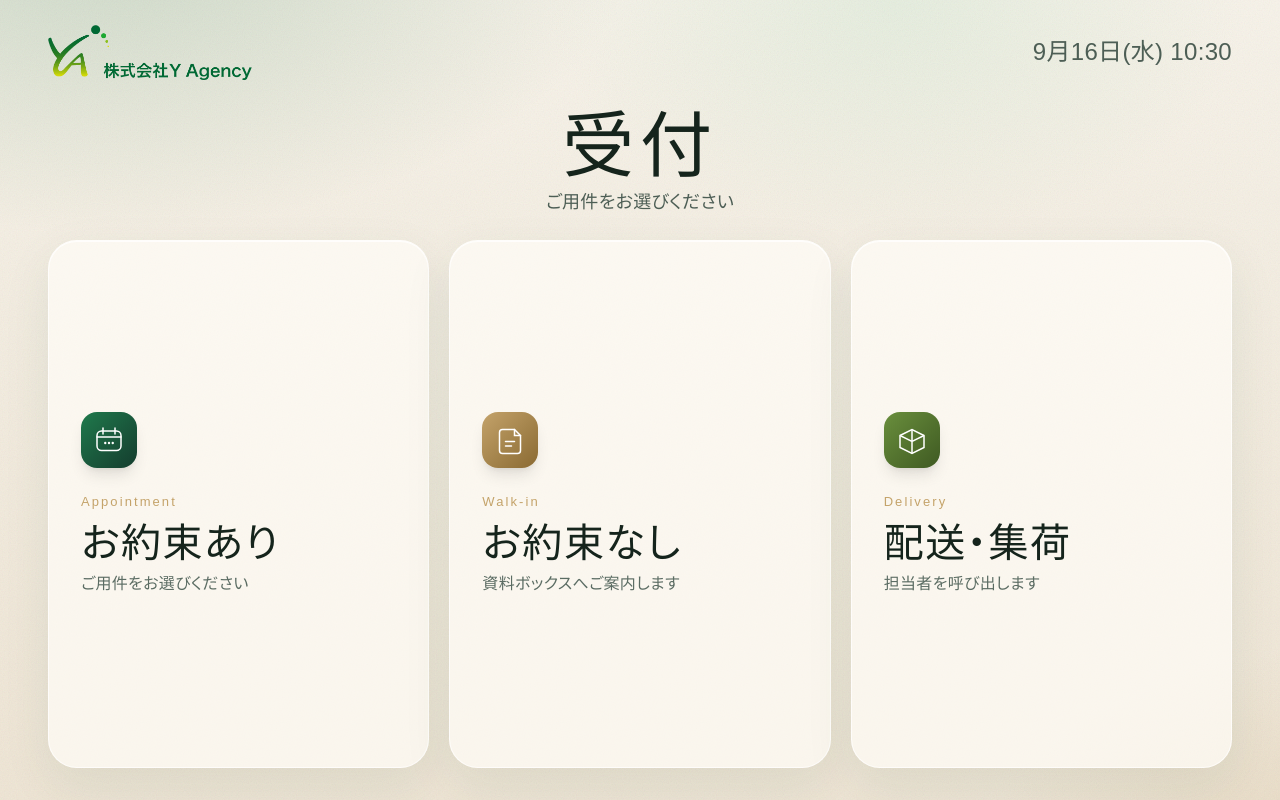
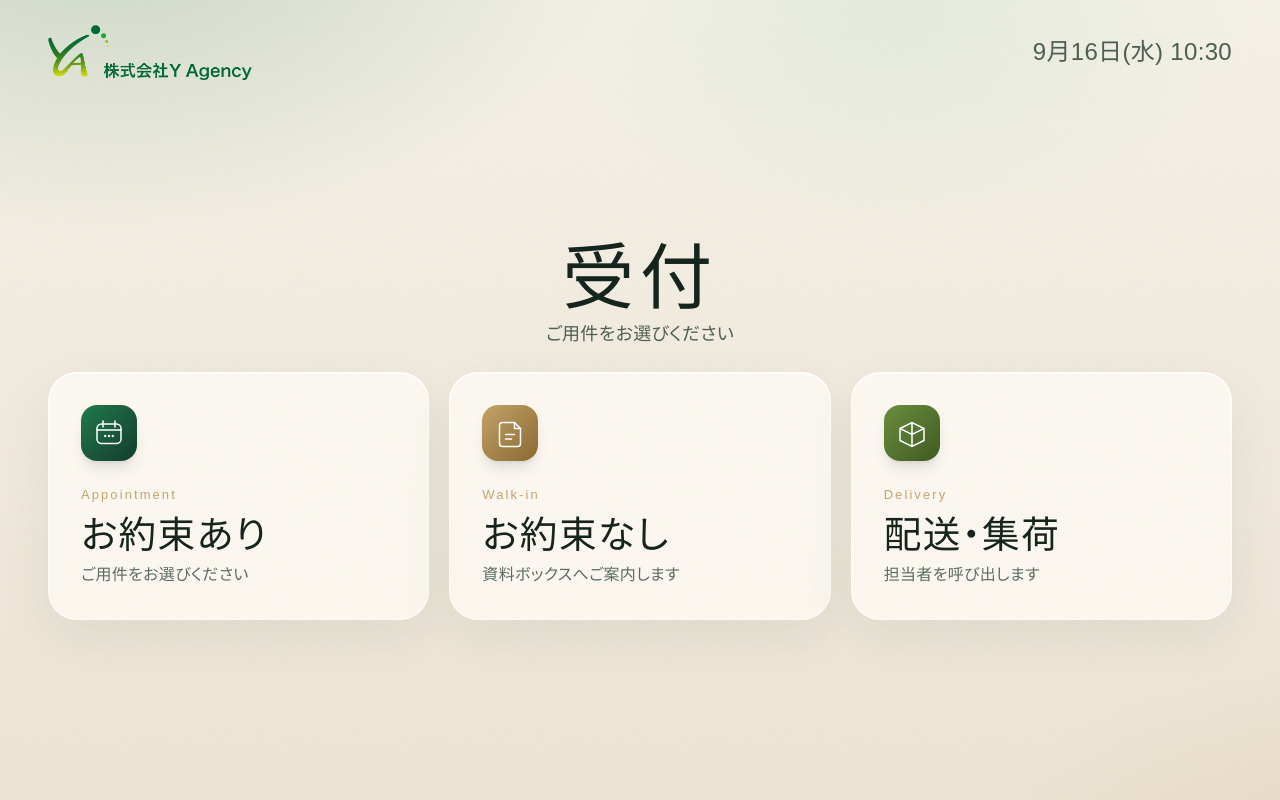
Before and after one commit to YA-Itou/y-agency-reception, a Next.js app: page / in a window 1280 px wide. Both pictures are taken after a click on the button "受付を開始する". Built offline with nearby package versions, Linux system fonts and the light colour scheme; a web font is replaced by a local one.

Commit message:
確認済みの受付カードレイアウトを本番に反映する

```diff
--- a/src/components/kiosk/HomeScreen.tsx
+++ b/src/components/kiosk/HomeScreen.tsx
@@ -60,36 +60,40 @@ const cards: HomeCard[] = [
 
 export function HomeScreen({ onSelect }: { onSelect: (id: HomeId) => void }) {
   return (
-    <div className="flex flex-1 flex-col">
-      <div className="fade-up mt-6 mb-6 text-center">
+    <main className="flex flex-1 items-center py-4">
+      <div className="w-full">
+        <div className="fade-up mb-6 text-center">
           <h1 className="font-[family-name:var(--font-serif)] text-6xl font-medium tracking-[0.08em] text-[#15241c] lg:text-7xl">
             受付
           </h1>
           <p className="mt-3 text-lg font-medium text-[#4d5e55]">ご用件をお選びください</p>
         </div>
-      <div className="fade-up-delay grid flex-1 grid-cols-3 gap-5 pb-2">
+        <div className="fade-up-delay grid grid-cols-3 gap-5">
           {cards.map((card) => (
             <button
               key={card.id}
               type="button"
               onClick={() => onSelect(card.id)}
-            className="tile glass flex h-full min-h-[220px] flex-col items-start justify-center gap-6 rounded-[1.8rem] p-7 text-left lg:p-8"
+              className="tile glass w-full rounded-[1.8rem] p-7 text-left align-top lg:p-8"
             >
-            <div
-              className={`flex h-14 w-14 items-center justify-center rounded-2xl bg-gradient-to-br ${card.accent} text-white shadow-lg`}
+              <span className="flex flex-col items-start gap-6">
+                <span
+                  className={`flex h-14 w-14 shrink-0 items-center justify-center rounded-2xl bg-gradient-to-br ${card.accent} text-white shadow-lg`}
                 >
                   {card.icon}
-            </div>
-            <div>
-              <p className="text-[13px] tracking-[0.16em] text-[#c4a36a]">{card.en}</p>
-              <p className="mt-2 whitespace-nowrap font-[family-name:var(--font-serif)] text-[2.5rem] font-medium leading-none tracking-[0.04em] text-[#15241c]">
+                </span>
+                <span className="block">
+                  <span className="block text-[13px] tracking-[0.16em] text-[#c4a36a]">{card.en}</span>
+                  <span className="mt-2 block whitespace-nowrap font-[family-name:var(--font-serif)] text-[2.35rem] font-medium leading-none tracking-[0.04em] text-[#15241c]">
                     {card.title}
-              </p>
-              <p className="mt-3 text-base text-[#5b6c63]">{card.hint}</p>
-            </div>
+                  </span>
+                  <span className="mt-3 block text-base text-[#5b6c63]">{card.hint}</span>
+                </span>
+              </span>
             </button>
           ))}
         </div>
       </div>
+    </main>
   );
 }
--- a/src/components/kiosk/MockAppointmentMenuScreen.tsx
+++ b/src/components/kiosk/MockAppointmentMenuScreen.tsx
@@ -1,7 +1,7 @@
 "use client";
 
-import { APPOINTMENT_MENUS, type AppointmentMenuItem } from "@/lib/appointment-menu";
-import { BackButton, ScreenCard } from "./ui";
+import type { AppointmentMenuItem } from "@/lib/appointment-menu";
+import { AppointmentMenuScreen } from "./AppointmentMenuScreen";
 
 export function MockAppointmentMenuScreen({
   onBack,
@@ -10,51 +10,5 @@ export function MockAppointmentMenuScreen({
   onBack: () => void;
   onSelect: (item: AppointmentMenuItem) => void;
 }) {
-  return (
-    <main className="flex flex-1 items-center py-4">
-      <div className="mx-auto w-full max-w-5xl">
-        <ScreenCard className="w-full">
-          <p className="text-[11px] tracking-[0.16em] text-[#c4a36a]">APPOINTMENT</p>
-          <h2 className="mt-2 text-[2rem] font-medium leading-snug text-[#15241c]">ご用件をお選びください</h2>
-          <p className="mt-2 text-sm text-[#6b7a72]">お約束の内容に近い項目をタップしてください</p>
-          <div className="mt-6 grid grid-cols-3 gap-4">
-            {APPOINTMENT_MENUS.map((item) => (
-              <button
-                key={item.id}
-                type="button"
-                onClick={() => onSelect(item)}
-                className="tile glass w-full rounded-[1.6rem] p-6 text-left align-top"
-              >
-                <span className="flex flex-col items-start gap-5">
-                  <span
-                    className={`flex h-12 w-12 shrink-0 items-center justify-center rounded-2xl bg-gradient-to-br ${item.accent} text-white shadow-md`}
-                  >
-                    <svg viewBox="0 0 48 48" className="h-6 w-6" fill="none" aria-hidden>
-                      <circle cx="24" cy="16" r="7" stroke="currentColor" strokeWidth="2" />
-                      <path
-                        d="M10 38c2.4-7 8-11 14-11s11.6 4 14 11"
-                        stroke="currentColor"
-                        strokeWidth="2"
-                        strokeLinecap="round"
-                      />
-                    </svg>
-                  </span>
-                  <span className="block">
-                    <span className="block text-[13px] tracking-[0.16em] text-[#c4a36a]">{item.en}</span>
-                    <span className="mt-2 block whitespace-nowrap font-[family-name:var(--font-serif)] text-[1.75rem] font-medium leading-snug tracking-[0.03em] text-[#15241c]">
-                      {item.label}
-                    </span>
-                    <span className="mt-2 block text-base text-[#5b6c63]">{item.hint}</span>
-                  </span>
-                </span>
-              </button>
-            ))}
-          </div>
-        </ScreenCard>
-        <div className="mt-4">
-          <BackButton onClick={onBack} />
-        </div>
-      </div>
-    </main>
-  );
+  return <AppointmentMenuScreen onBack={onBack} onSelect={onSelect} />;
 }
--- a/src/components/kiosk/MockHomeScreen.tsx
+++ b/src/components/kiosk/MockHomeScreen.tsx
@@ -1,99 +1,9 @@
 "use client";
 
-import type { ReactNode } from "react";
+import { HomeScreen, type HomeId } from "./HomeScreen";
 
-export type MockHomeId = "has-appointment" | "no-appointment" | "delivery";
-
-type HomeCard = {
-  id: MockHomeId;
-  title: string;
-  en: string;
-  hint: string;
-  accent: string;
-  icon: ReactNode;
-};
-
-const cards: HomeCard[] = [
-  {
-    id: "has-appointment",
-    title: "お約束あり",
-    en: "Appointment",
-    hint: "ご用件をお選びください",
-    accent: "from-[#1f7a4c] to-[#143d2e]",
-    icon: (
-      <svg viewBox="0 0 48 48" className="h-9 w-9" fill="none" aria-hidden>
-        <rect x="8" y="12" width="32" height="26" rx="6" stroke="currentColor" strokeWidth="2" />
-        <path d="M8 20h32M16 8v8M32 8v8" stroke="currentColor" strokeWidth="2" strokeLinecap="round" />
-        <circle cx="19" cy="28" r="1.6" fill="currentColor" />
-        <circle cx="24" cy="28" r="1.6" fill="currentColor" />
-        <circle cx="29" cy="28" r="1.6" fill="currentColor" />
-      </svg>
-    ),
-  },
-  {
-    id: "no-appointment",
-    title: "お約束なし",
-    en: "Walk-in",
-    hint: "資料ボックスへご案内します",
-    accent: "from-[#c4a36a] to-[#8a6a32]",
-    icon: (
-      <svg viewBox="0 0 48 48" className="h-9 w-9" fill="none" aria-hidden>
-        <path d="M14 10h16l8 8v20a4 4 0 0 1-4 4H14a4 4 0 0 1-4-4V14a4 4 0 0 1 4-4Z" stroke="currentColor" strokeWidth="2" />
-        <path d="M30 10v8h8M18 26h12M18 32h8" stroke="currentColor" strokeWidth="2" strokeLinecap="round" />
-      </svg>
-    ),
-  },
-  {
-    id: "delivery",
-    title: "配送・集荷",
-    en: "Delivery",
-    hint: "担当者を呼び出します",
-    accent: "from-[#6a8f3d] to-[#3f5a22]",
-    icon: (
-      <svg viewBox="0 0 48 48" className="h-9 w-9" fill="none" aria-hidden>
-        <path d="M8 18 24 10l16 8v16L24 42 8 34V18Z" stroke="currentColor" strokeWidth="2" />
-        <path d="M24 10v32M8 18l16 8 16-8" stroke="currentColor" strokeWidth="2" />
-      </svg>
-    ),
-  },
-];
+export type MockHomeId = HomeId;
 
 export function MockHomeScreen({ onSelect }: { onSelect: (id: MockHomeId) => void }) {
-  return (
-    <main className="flex flex-1 items-center py-4">
-      <div className="w-full">
-        <div className="fade-up mb-6 text-center">
-          <h1 className="font-[family-name:var(--font-serif)] text-6xl font-medium tracking-[0.08em] text-[#15241c] lg:text-7xl">
-            受付
-          </h1>
-          <p className="mt-3 text-lg font-medium text-[#4d5e55]">ご用件をお選びください</p>
-        </div>
-        <div className="fade-up-delay grid grid-cols-3 gap-5">
-          {cards.map((card) => (
-            <button
-              key={card.id}
-              type="button"
-              onClick={() => onSelect(card.id)}
-              className="tile glass w-full rounded-[1.8rem] p-7 text-left align-top lg:p-8"
-            >
-              <span className="flex flex-col items-start gap-6">
-                <span
-                  className={`flex h-14 w-14 shrink-0 items-center justify-center rounded-2xl bg-gradient-to-br ${card.accent} text-white shadow-lg`}
-                >
-                  {card.icon}
-                </span>
-                <span className="block">
-                  <span className="block text-[13px] tracking-[0.16em] text-[#c4a36a]">{card.en}</span>
-                  <span className="mt-2 block whitespace-nowrap font-[family-name:var(--font-serif)] text-[2.35rem] font-medium leading-none tracking-[0.04em] text-[#15241c]">
-                    {card.title}
-                  </span>
-                  <span className="mt-3 block text-base text-[#5b6c63]">{card.hint}</span>
-                </span>
-              </span>
-            </button>
-          ))}
-        </div>
-      </div>
-    </main>
-  );
+  return <HomeScreen onSelect={onSelect} />;
 }
```
Also changed, not shown: src/components/kiosk/AppointmentMenuScreen.tsx (+19 -17 lines). Lines whose indentation alone changed are shown as unchanged.
